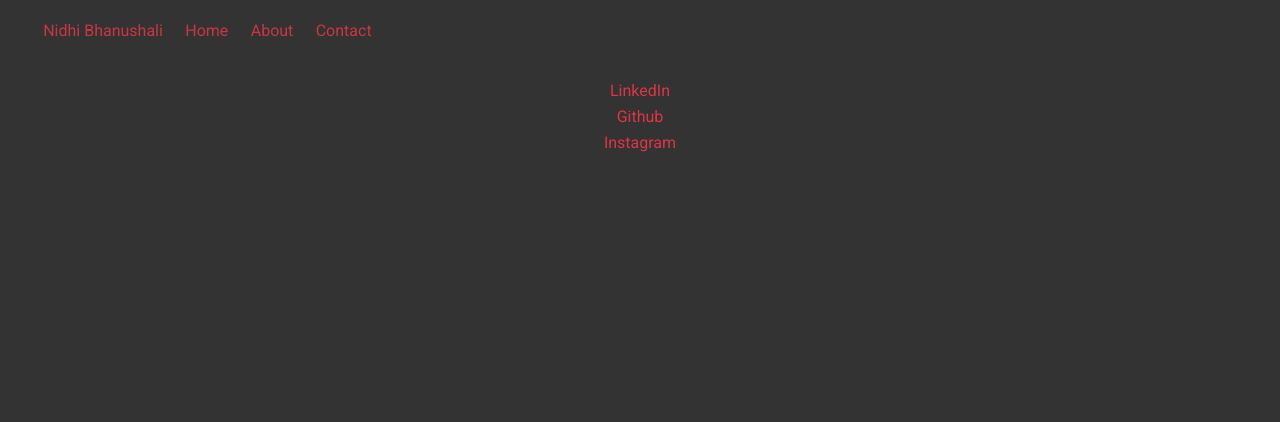
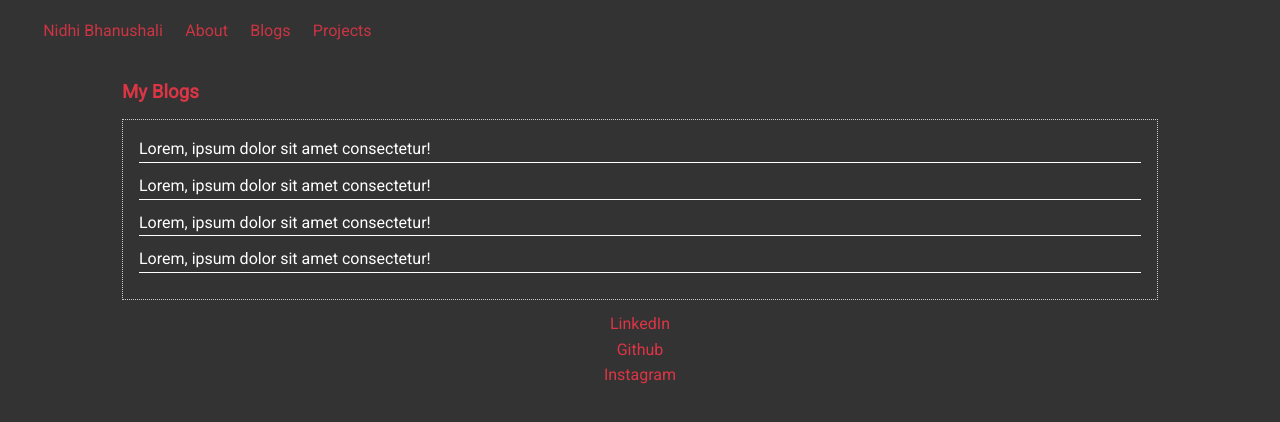
Before and after one commit to nidhi-bhanushali/Portfolio, a React (Create React App) app: page /blog in a window 1280 px wide. Shown: the top 422 px of the page. Built offline with nearby package versions, Linux system fonts and the light colour scheme.

Commit message:
Added blog and project page

```diff
--- a/src/App.js
+++ b/src/App.js
@@ -4,8 +4,9 @@ import {BrowserRouter as Router , Route , Switch } from 'react-router-dom'
 import Navbar from "./layout/Navbar";
 import Home from "./components/Home"
 import About from "./components/About"
-import Contact from "./components/Contact"
+import Blog from "./components/Blog"
 import Footer from "./layout/Footer";
+import Projects from "./components/Projects";
 
 
 function App() {
@@ -16,9 +17,9 @@ function App() {
         <Switch>
           <Fragment>
             <Route exact path = '/' component = {Home} />
-            <Route exact path = '/home' component = {Home} />
+            <Route exact path = '/project' component = {Projects} />
             <Route exact path = '/about' component = {About} />
-            <Route exact path = '/contact' component = {Contact} />
+            <Route exact path = '/blog' component = {Blog} />
           </Fragment>
         </Switch>
         <Footer/>
--- /dev/null
+++ b/src/components/Blog.js
@@ -0,0 +1,22 @@
+import React from 'react'
+import {BlogList} from '../profileData';
+
+const Blog = () => {
+    return (
+        <div className = "container">
+        <h3>My Blogs</h3>
+        <div className = "card">
+        {BlogList.map(blog => {
+            return (
+                <div className="border">
+                <p className="text-light">{blog.name}</p>
+                <a href = {blog.link}>{blog.link}</a>
+                </div>
+            )
+        })}
+        </div>
+        </div>
+    )
+}
+
+export default Blog
--- a/src/components/Home.js
+++ b/src/components/Home.js
@@ -1,5 +1,5 @@
 import React from 'react'
-import {Data , ProjectList , BlogList} from '../profileData'
+import {Data} from '../profileData'
 import image from '../images/profile.jpeg'
 
 const Home = () => {
@@ -12,33 +12,8 @@ const Home = () => {
             <p className = "text-light">{Data.desc}</p>
             </div>
         </div>
-        <h3>My Skills</h3>
-        <div>
-        <h3>My Projects</h3>
-        <div className = "card">
-        {ProjectList.map(project => {
-            return (
-                <div className="border">
-                <p className="text-light">{project.name}</p>
-                <a href = {project.link}>{project.link}</a>
-                </div>
-            )
-        })}
-        </div>
-        <div>
-        <h3>My Blogs</h3>
-        <div className = "card">
-        {BlogList.map(blog => {
-            return (
-                <div className="border">
-                <p className="text-light">{blog.name}</p>
-                <a href = {blog.link}>{blog.link}</a>
-                </div>
-            )
-        })}
-        </div>
-        </div>
-        </div>
+
+
         </div>
     )
 }
--- /dev/null
+++ b/src/components/Projects.js
@@ -0,0 +1,22 @@
+import React , { Fragment } from 'react'
+import { ProjectList } from '../profileData'
+
+const Projects = () => {
+    return (
+        <div className = "container">
+        <h3>My Projects</h3>
+        <div className = "card grid-2">
+        {ProjectList.map(project => {
+            return (
+                <div className="border">
+                <p className="text-light">{project.name}</p>
+                <a href = {project.link}>{project.link}</a>
+                </div>
+            )
+        })}
+        </div>
+        </div>
+    )
+}
+
+export default Projects
--- a/src/layout/Navbar.js
+++ b/src/layout/Navbar.js
@@ -6,9 +6,9 @@ const Navbar = () => {
         <div className = 'navbar text-primary'>
             <ul>
                 <Link to = '/'>Nidhi Bhanushali</Link>
-                <Link to = '/home'>Home</Link>
                 <Link to = '/about'>About</Link>
-                <Link to = '/contact'>Contact</Link>
+                <Link to = '/blog'>Blogs</Link>
+                <Link to = '/project'>Projects</Link>
             </ul>
         </div>
     )
```
